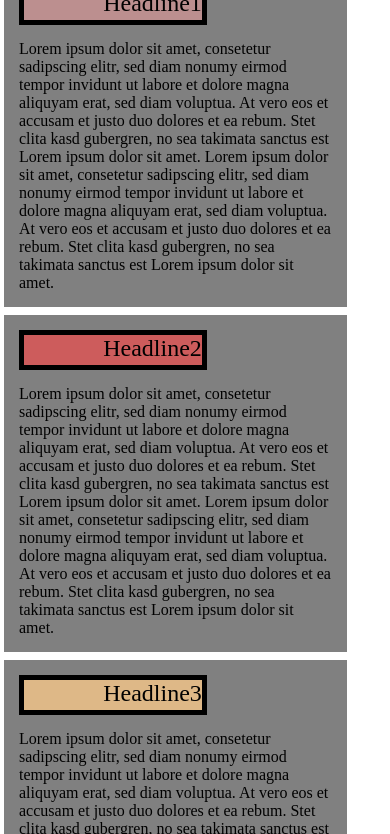
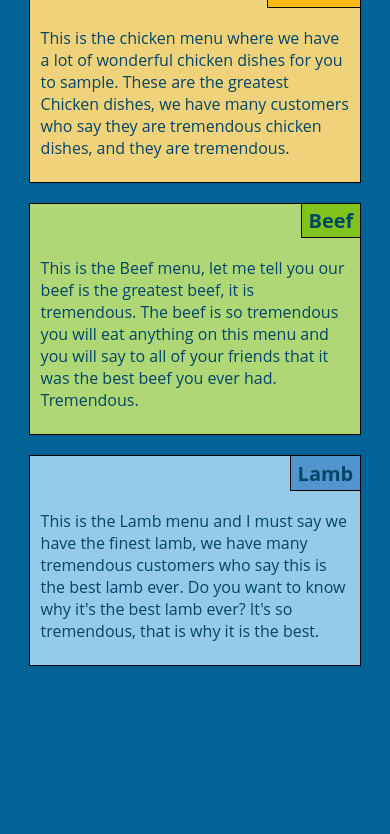
Before and after one commit to petertiupe/coursera-css-module2, a plain HTML site: page web/index.html in a window 390 px wide. Shown: the part 123-957 px from the top of the page. After the commit the page ends 844 px from the top, so only its background shows below. Drawn offline with Linux system fonts and the light colour scheme.

Commit message:
second-try

```diff
--- a/web/css/responsive.css
+++ b/web/css/responsive.css
@@ -1,137 +1,163 @@
-/********** Base styles **********/
-* {
-    box-sizing: border-box;
+html {
+    background-color: #016295;
     margin: 0;
     padding: 0;
 }
-h1 {
-    margin-bottom: 15px;
+
+body {
+    font-family: 'Open Sans', sans-serif;
+    color: whitesmoke;
 }
 
-header {
-    margin-bottom: 15px;
-    font-size: 1.5em;
-    font-style: revert;
-    text-align: right;
-    background-color: cadetblue;
-    width: 60%;
-    height: 40px;
-    /*position: relative;*/
-    left: 40%;
-    border: 5px solid black;
+h1 {
+    font-size: 200%;
+    height: 50px;
+    padding: 0;
+    text-align: center;
+}
+
+h2 {
+    font-size: 125%;
+    color: #024669;
+    float: right;
+    position: relative;
+    padding: 1% 2% 1% 2%;
+    background-color: #2280BF;
+    width: auto;
+    margin-top: -3.4%;
+    margin-right: -3.4%;
+    outline: 1px solid black;
 
 }
 
-#firstHeader {
-    background-color: rosybrown;
+p {
+    color: #024669;
+    clear: right;
+    padding: 1% 2% 1% 2%;
 }
 
-#secondHeader {
-    background-color: indianred;
+#colum1 {
+    background-color: #F0D27A;
+    margin-right: 1%;
+    margin-left: 1%;
+    margin-top: 1%;
+    margin-bottom: 1%;
+    width: 29.33%;
+    float: left;
+    padding: 1% 1% 1% 1%;
+    outline: 1px solid black;
+
 }
 
-#thirdHeader {
-    background-color: burlywood;
+#hchicken {
+    background-color: #FDB813;
 }
 
-section {
-    padding: 15px;
-    background-color: grey;
-    border: 4px solid white;
-    position: relative;
-    /* margin: auto; */
-    width: 90%;
+#colum2 {
+    background-color: #AFD776;
+    margin-right: 1%;
+    margin-left: 1%;
+    margin-top: 1%;
+    margin-bottom: 1%;
+    width: 29.33%;
+    float: left;
+    padding: 1% 1% 1% 1%;
+    outline: 1px solid black;
 }
 
-/* Simple Responsive Framework. */
-.row {
-    width: 100%;
+#hbeef {
+    background-color: #80C31C;
 }
 
-/********** Large devices only **********/
-@media (min-width: 992px) {
-    .col-lg-1, .col-lg-2, .col-lg-3, .col-lg-4, .col-lg-5, .col-lg-6, .col-lg-7, .col-lg-8, .col-lg-9, .col-lg-10, .col-lg-11, .col-lg-12 {
-        float: left;
-        /*border: 4px solid white;*/
-    }
-    .col-lg-1 {
-        width: 8.33%;
-    }
-    .col-lg-2 {
-        width: 16.66%;
-    }
-    .col-lg-3 {
-        width: 25%;
-    }
-    .col-lg-4 {
-        width: 33.33%;
-    }
-    .col-lg-5 {
-        width: 41.66%;
-    }
-    .col-lg-6 {
-        width: 50%;
-    }
-    .col-lg-7 {
-        width: 58.33%;
-    }
-    .col-lg-8 {
-        width: 66.66%;
-    }
-    .col-lg-9 {
-        width: 74.99%;
-    }
-    .col-lg-10 {
-        width: 83.33%;
-    }
-    .col-lg-11 {
-        width: 91.66%;
-    }
-    .col-lg-12 {
-        width: 100%;
-    }
+#colum3 {
+    background-color: #95CAE9;
+    margin-right: 1%;
+    margin-left: 1%;
+    margin-top: 1%;
+    margin-bottom: 1%;
+    width: 29.33%;
+    float: left;
+    padding: 1% 1% 1% 1%;
+    outline: 1px solid black;
 }
 
-/********** Medium devices only **********/
-@media (min-width: 768px) and (max-width: 991px) {
-    .col-md-1, .col-md-2, .col-md-3, .col-md-4, .col-md-5, .col-md-6, .col-md-7, .col-md-8, .col-md-9, .col-md-10, .col-md-11, .col-md-12 {
-        float: left;
-        /*border: 4px solid white;*/
+#hlamb {
+    background-color: #5095CE;
+}
+
+/* RESPONSIVE MEDIA CODE */
+/*************************/
+/* Screens 991px or less */
+@media screen and (max-width: 991px) {
+
+    #colum1 {
+        width: 45%;
     }
-    .col-md-1 {
-        width: 8.33%;
+
+    #colum2 {
+        width: 45%;
     }
-    .col-md-2 {
-        width: 16.66%;
+
+    #colum3 {
+        width: 94%;
+        height: 150px auto;
     }
-    .col-md-3 {
-        width: 25%;
+
+    #hchicken, #hbeef {
+        font-size: 125%;
+        float: right;
+        position: relative;
+        padding: 1% 2% 1% 2%;
+        width: auto;
+        margin-top: -2.3%;
+        margin-right: -2.2%;
     }
-    .col-md-4 {
-        width: 33.33%;
+
+    #hlamb {
+        font-size: 125%;
+        float: right;
+        position: relative;
+        padding: 1% 2% 1% 2%;
+        width: auto;
+        margin-top: -1.1%;
+        margin-right: -1.1%;
+
     }
-    .col-md-5 {
-        width: 41.66%;
+
+}
+
+/* Screens 767px or less */
+@media screen and (max-width: 767px) {
+
+    #colum1 {
+        width: auto;
+        margin-right: 6%;
+        margin-left:  6%;;
     }
-    .col-md-6 {
-        width: 50%;
+
+    #colum2 {
+        width: auto;
+        margin-top: 5%;
+        margin-right: 6%;
+        margin-left: 6%;
     }
-    .col-md-7 {
-        width: 58.33%;
+
+    #colum3 {
+        width: auto;
+        margin-top: 5%;
+        margin-right: 6%;
+        margin-left: 6%;
     }
-    .col-md-8 {
-        width: 66.66%;
+
+    #hlamb, #hchicken, #hbeef {
+        font-size: 125%;
+        float: right;
+        position: relative;
+        padding: 1% 2% 1% 2%;
+        width: auto;
+        margin-top: -1.2%;
+        margin-right: -1.2%;
+
     }
-    .col-md-9 {
-        width: 74.99%;
-    }
-    .col-md-10 {
-        width: 83.33%;
-    }
-    .col-md-11 {
-        width: 91.66%;
-    }
-    .col-md-12 {
-        width: 100%;
-    }
+
 }
--- a/web/index.html
+++ b/web/index.html
@@ -4,57 +4,23 @@
     <meta charset="utf-8">
     <meta name="viewport" content="width=device-width, initial-scale=1">
     <link rel="stylesheet" href="./css/responsive.css">
-    <title>Responsive Layout</title>
+    <title>Responsive Layout Solution of chapter 2 of the coursera-course</title>
 </head>
 <body>
 <h1>Solution of chapter 2 of the coursera-course</h1>
-<div class="col-lg-4 col-md-12">
-    <section class="col-lg-4 col-md-6">
-        <header id="firstHeader">Headline1</header>
-        Lorem ipsum dolor sit amet, consetetur sadipscing elitr, sed diam nonumy eirmod
-        tempor invidunt ut labore et dolore magna aliquyam erat, sed diam voluptua.
-        At vero eos et accusam et justo duo dolores et ea rebum. Stet clita kasd gubergren,
-        no sea takimata sanctus est Lorem ipsum dolor sit amet. Lorem ipsum dolor sit amet,
-        consetetur sadipscing elitr, sed diam nonumy eirmod tempor invidunt ut labore et dolore magna
-        aliquyam erat, sed diam voluptua. At vero eos et accusam et justo duo dolores et ea rebum.
-        Stet clita kasd gubergren, no sea takimata sanctus est Lorem ipsum dolor sit amet.
-    </section>
+<div class="row" id="the-menu">
+    <div class="column" id="colum1">
+        <h2 id="hchicken">Chicken</h2>
+        <p id="chiken">This is the chicken menu where we have a lot of wonderful chicken dishes for you to sample. These are the greatest Chicken dishes, we have many customers who say they are tremendous chicken dishes, and they are tremendous.</p>
+    </div>
+    <div class="column" id="colum2">
+        <h2 id="hbeef">Beef</h2>
+        <p id="beef">This is the Beef menu, let me tell you our beef is the greatest beef, it is tremendous. The beef is so tremendous you will eat anything on this menu and you will say to all of your friends that it was the best beef you ever had. Tremendous.</p>
+    </div>
+    <div class="column" id="colum3">
+        <h2 id="hlamb">Lamb</h2>
+        <p id="lamb">This is the Lamb menu and I must say we have the finest lamb, we have many tremendous customers who say this is the best lamb ever. Do you want to know why it's the best lamb ever? It's so tremendous, that is why it is the best.</p>
+    </div>
 </div>
-
-    <div class="col-lg-4 col-md-12">
-        <section class="col-lg-4 col-md-6">
-            <header id="secondHeader">Headline2</header>
-            Lorem ipsum dolor sit amet, consetetur sadipscing elitr, sed diam nonumy eirmod
-            tempor invidunt ut labore et dolore magna aliquyam erat, sed diam voluptua.
-            At vero eos et accusam et justo duo dolores et ea rebum. Stet clita kasd gubergren,
-            no sea takimata sanctus est Lorem ipsum dolor sit amet. Lorem ipsum dolor sit amet,
-            consetetur sadipscing elitr, sed diam nonumy eirmod tempor invidunt ut labore et dolore magna
-            aliquyam erat, sed diam voluptua. At vero eos et accusam et justo duo dolores et ea rebum.
-            Stet clita kasd gubergren, no sea takimata sanctus est Lorem ipsum dolor sit amet.
-        </section>
-    </div>
-    <div class="col-lg-4 col-md-12">
-        <section>
-            <header id="thirdHeader">Headline3</header>
-            Lorem ipsum dolor sit amet, consetetur sadipscing elitr, sed diam nonumy eirmod
-            tempor invidunt ut labore et dolore magna aliquyam erat, sed diam voluptua.
-            At vero eos et accusam et justo duo dolores et ea rebum. Stet clita kasd gubergren,
-            no sea takimata sanctus est Lorem ipsum dolor sit amet. Lorem ipsum dolor sit amet,
-            consetetur sadipscing elitr, sed diam nonumy eirmod tempor invidunt ut labore et dolore magna
-            aliquyam erat, sed diam voluptua. At vero eos et accusam et justo duo dolores et ea rebum.
-            Stet clita kasd gubergren, no sea takimata sanctus est Lorem ipsum dolor sit amet.
-        </section>
-    </div>
-    <!--div class="row">
-        <div class="col-lg-3 col-md-6"><p>Item 1</p></div>
-        <div class="col-lg-3 col-md-6"><p>Item 2</p></div>
-        <div class="col-lg-3 col-md-6"><p>Item 3</p></div>
-        <div class="col-lg-3 col-md-6"><p>Item 4</p></div>
-        <div class="col-lg-3 col-md-6"><p>Item 5</p></div>
-        <div class="col-lg-3 col-md-6"><p>Item 6</p></div>
-        <div class="col-lg-3 col-md-6"><p>Item 7</p></div>
-        <div class="col-lg-3 col-md-6"><p>Item 8</p></div>
-    </div-->
-
 </body>
 </html>
```
